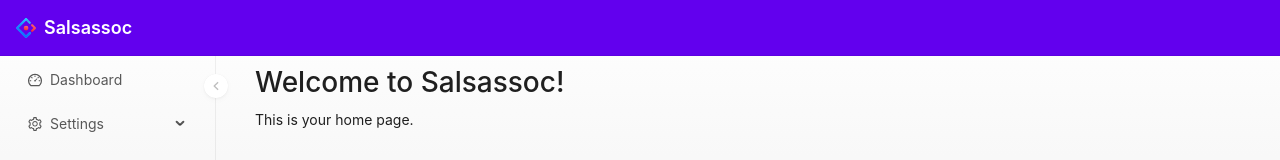
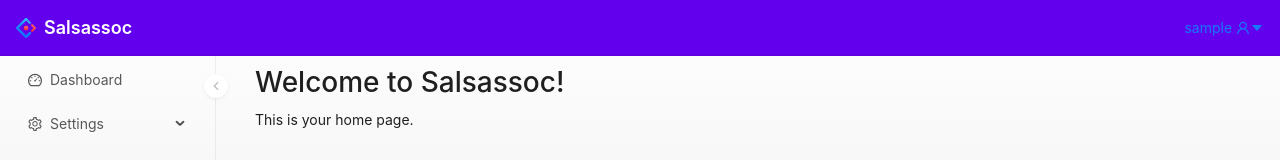
Before and after one commit to Salsassoc/salsassoc3, a React (Create React App) app: page / in a window 1280 px wide. Shown: the top 160 px of the page. Built offline with nearby package versions, Linux system fonts and the light colour scheme; sample sign-in values are in the browser's storage.

Commit message:
Add account menu

```diff
--- a/src/App.js
+++ b/src/App.js
@@ -2,6 +2,7 @@ import React from 'react';
 import { BrowserRouter } from 'react-router-dom';
 
 import AppRoutes from './layout/AppRoutes.js'
+import AppContextProvider from './layout/AppContext.js';
 
 //import {getCurrentLocaleShort, getAntdLocale} from './utils/i18n.js';
 
@@ -16,9 +17,11 @@ const App = () => {
   }*/
 
   return (
-    <BrowserRouter>
-      <AppRoutes />
-    </BrowserRouter>
+    <AppContextProvider>
+      <BrowserRouter>
+        <AppRoutes />
+      </BrowserRouter>
+    </AppContextProvider>
   );
 };
 
--- a/src/layout/AppHeader.js
+++ b/src/layout/AppHeader.js
@@ -8,14 +8,20 @@ import {
     CaretDownOutlined,
 } from '@ant-design/icons';
 
+import User from '../models/User.js';
+
+import {AppContext} from "../layout/AppContext.js";
+
 const { useBreakpoint } = Grid;
 
 const AppHeader = () => {
 
+    // Get application context
+    const appContext = useContext(AppContext);
+    const user = appContext.user;
+
     // Get responsive active sizes
     const screens = useBreakpoint();
-
-    const user = null;
 
     // Display logged in infos
     const userIsLogged = (user !== null);
--- a/src/layout/AppRoutes.js
+++ b/src/layout/AppRoutes.js
@@ -23,7 +23,7 @@ const AppRoutes = () => {
 
     function handleLogin(user)
     {
-      localStorage.setItem('user', user);
+      localStorage.setItem('user', JSON.stringify(user));
 
       //const { from } = props.router.location.state || { from: { pathname: "/" } };
       const { from } = { from: { pathname: "/" } };
--- a/src/layout/PrivateRoute.js
+++ b/src/layout/PrivateRoute.js
@@ -4,8 +4,6 @@ import { Navigate, Outlet, useLocation } from 'react-router-dom';
 const PrivateRoute = () => {
     const location = useLocation();
     const auth = localStorage.getItem('user');
-
-      console.log(location, auth);
 
     if(auth){
         // If authorized, return an outlet that will render child elements
```
